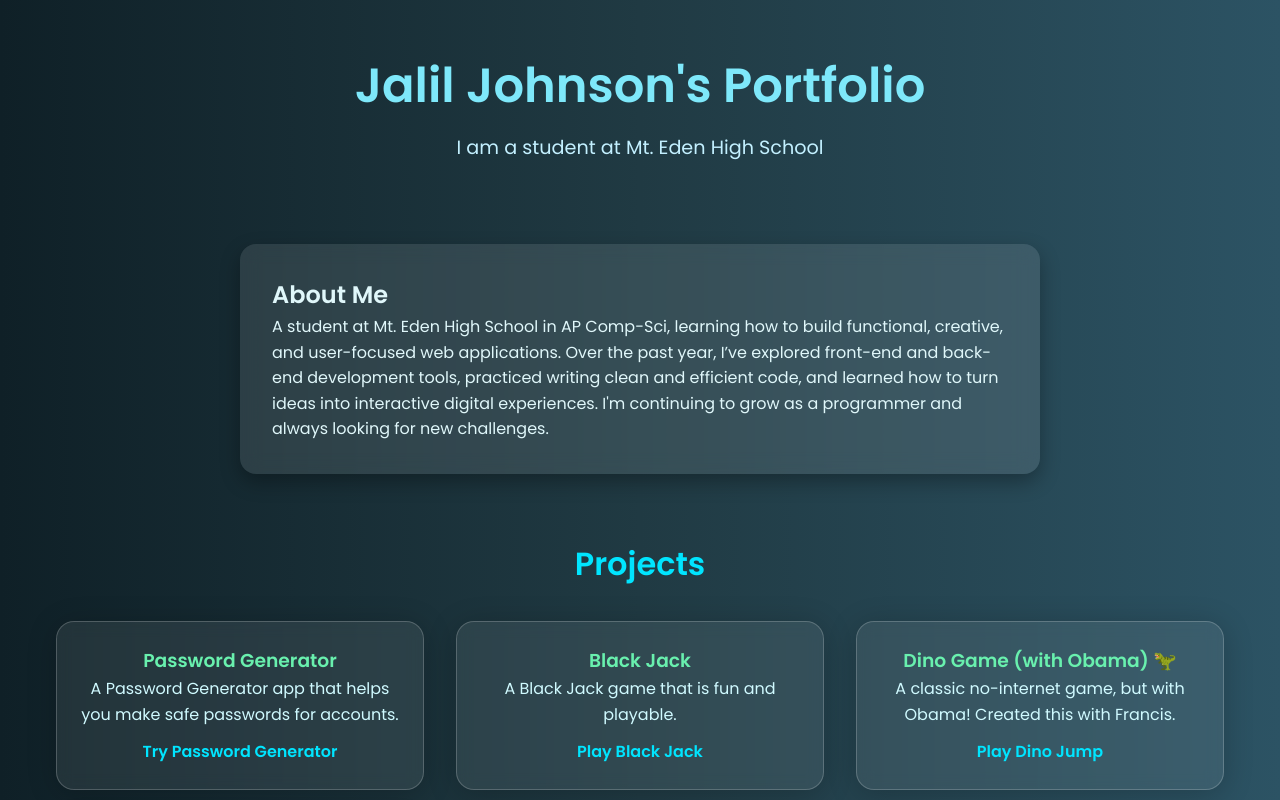
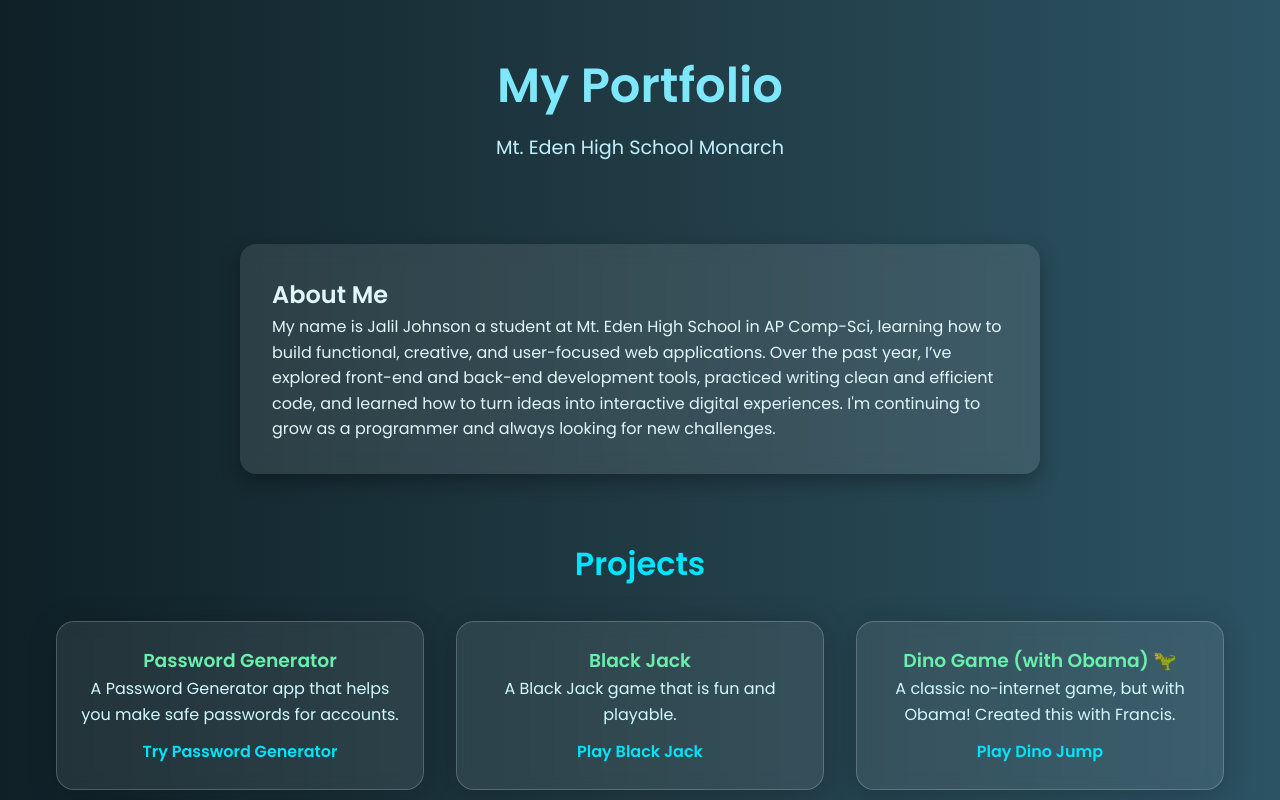
Before and after one commit to Randomman123598/Project-Portfolio.github.io, a plain HTML site: page index.html in a window 1280 px wide. Shown: the top 800 px of the page. Drawn offline with Linux system fonts and the light colour scheme.

Commit message:
Update index.html

```diff
--- a/index.html
+++ b/index.html
@@ -3,21 +3,21 @@
 <head>
   <meta charset="UTF-8" />
   <meta name="viewport" content="width=device-width, initial-scale=1.0" />
-  <title>My Portfolio</title>
+  <title>Jalil Johnson's Portfolio</title>
   <link rel="stylesheet" href="style.css" />
   <link href="https://fonts.googleapis.com/css2?family=Poppins:wght@400;600&display=swap" rel="stylesheet">
 </head>
 <body>
 
   <header>
-    <h1>Jalil Johnson's Portfolio</h1>
-    <p>I am a student at Mt. Eden High School</p>
+    <h1>My Portfolio</h1>
+    <p>Mt. Eden High School Monarch</p>
   </header>
 
   <section class="about">
     <h2>About Me</h2>
     <p>
-      A student at Mt. Eden High School in AP Comp-Sci, learning how to build functional,
+      My name is Jalil Johnson a student at Mt. Eden High School in AP Comp-Sci, learning how to build functional,
       creative, and user-focused web applications. Over the past year, I’ve explored front-end
       and back-end development tools, practiced writing clean and efficient code, and learned
       how to turn ideas into interactive digital experiences. I'm continuing to grow as a programmer and always looking for new challenges.
```
